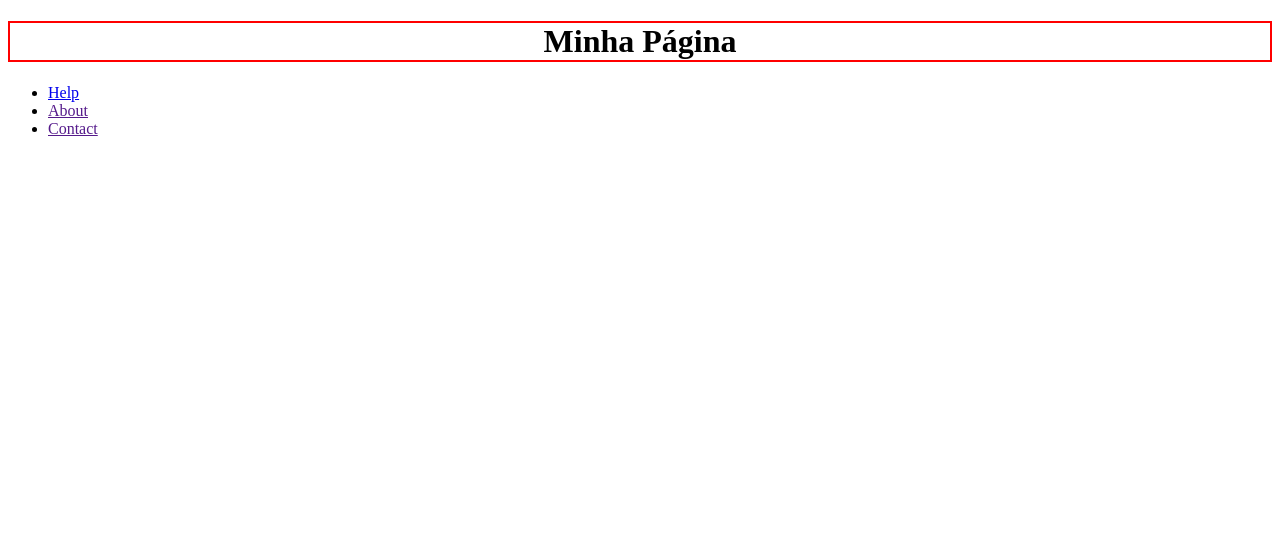
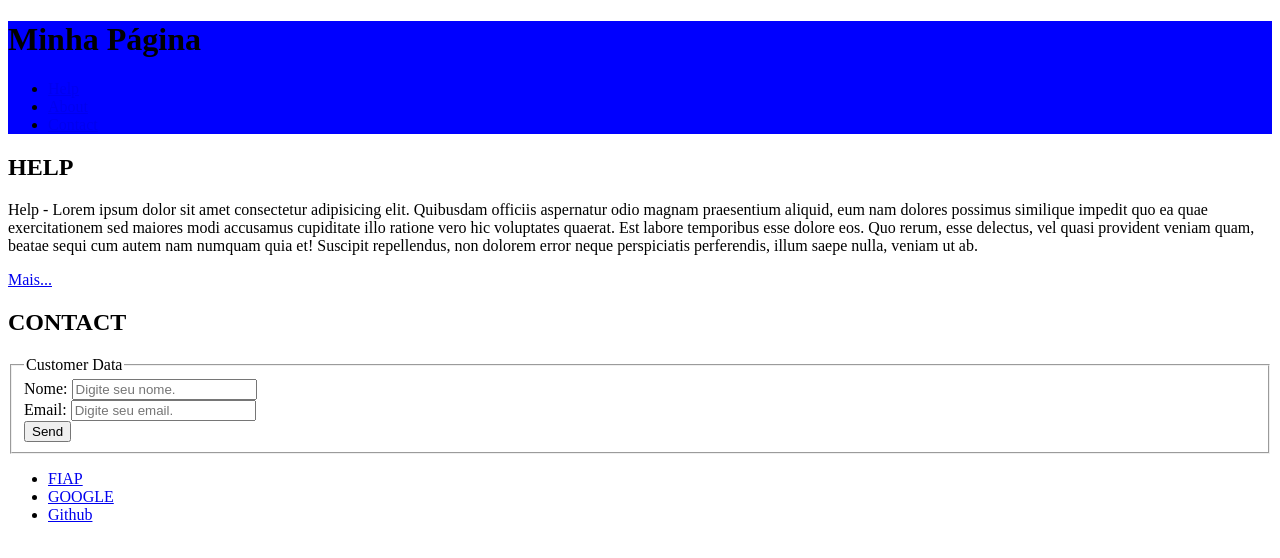
Before and after one commit to mariaed005/primeiro-projeto, a plain HTML site: page index.html in a window 1280 px wide. Drawn offline with Linux system fonts and the light colour scheme.

Commit message:
cabecalho

```diff
--- /dev/null
+++ b/css/estilo.css
@@ -0,0 +1,4 @@
+
+#cabecalho{
+    background-color: blue;
+}
--- a/index.html
+++ b/index.html
@@ -6,27 +6,85 @@
     <meta charset="UTF-8" />
     <meta name="viewport" content="width:device-width, initial-scale=1.0" />
     <title>Página Básica</title>
+    <link rel="stylesheet" href="./css/estilo.css">
+
   </head>
   <body>
 
-    <div class="container">
-       <header class="cabecalho">
-        <h1 style="text-align: center;border: solid 2px #ff0000">
+    <div id="container">
+       <header id="cabecalho">
+        <h1>
             Minha Página </h1>
 
-        <nav class="menu">
+        <nav id="menu">
             <!--ul = unorded list - só pode conter dentro diretamente dentro de si
             li (lists item) ou outros ul's-->
             <ul>
-                <li> <a href="./paginas/help.html"> Help </a> </li>
-                <li> <a href=""> About </a> </li>
-                <li> <a href=""> Contact </a> </li>
+                <li class="link"> <a href="./paginas/help.html"> Help </a> </li>
+                <li class="link"> <a href="./paginas/about.html"> About </a> </li>
+                <li class="link"> <a href="#contact"> Contact </a> </li>
             </ul>
+           </nav>
+       </header>
 
+       <section id="conteudo">
+        <div>
+          <h1>HELP</h1>
+          <p>
+            Help - Lorem ipsum dolor sit amet consectetur adipisicing elit.
+            Quibusdam officiis aspernatur odio magnam praesentium aliquid, eum
+            nam dolores possimus similique impedit quo ea quae exercitationem
+            sed maiores modi accusamus cupiditate illo ratione vero hic
+            voluptates quaerat. Est labore temporibus esse dolore eos. Quo
+            rerum, esse delectus, vel quasi provident veniam quam, beatae sequi
+            cum autem nam numquam quia et! Suscipit repellendus, non dolorem
+            error neque perspiciatis perferendis, illum saepe nulla, veniam ut
+            ab.
+          </p>
 
+          <a href="./paginas/about.html">Mais...</a>
+        </div>
+        <div id="contact">
+          <h2>CONTACT</h2>
+          <form>
+            <fieldset>
+              <legend>Customer Data</legend>
+              <div>
+                <label for="idNm">Nome:</label>
+                <input
+                  type="text"
+                  name="txtNm"
+                  id="idNm"
+                  placeholder="Digite seu nome."
+                />
+              </div>
+              <div>
+                <label for="idEmail">Email:</label>
+                <input
+                  type="email"
+                  name="txtEmail"
+                  id="idEmail"
+                  placeholder="Digite seu email."
+                />
+              </div>
+              <div>
+                <button type="button">Send</button>
+              </div>
+            </fieldset>
+          </form>
+        </div>
+      </section>
+
+      <footer class="rodape">
+        <!-- nav.menu>ul>li*3>a[href="#"]{Item - $} -->
+        <nav class="menu">
+          <ul>
+            <li><a href="https://www.fiap.com.br" target="_blank">FIAP</a></li>
+            <li><a href="#">GOOGLE</a></li>
+            <li><a href="#">Github</a></li>
+          </ul>
         </nav>
-       </header>
-     </div>
-
+      </footer>
+    </div>
   </body>
 </html>
```
Also changed, not shown: paginas/about.html (+1 -1 lines), paginas/help.html (+3 -2 lines).
